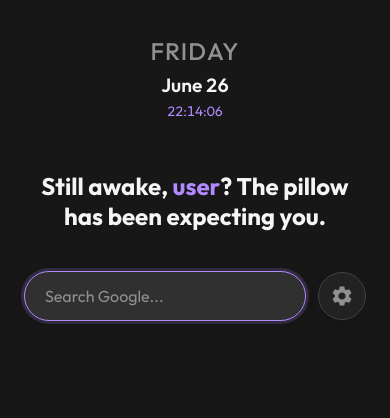
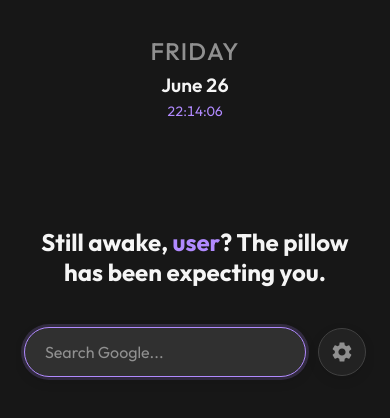
Before and after one commit to sarthak23j/browser-dashboard, a React (Vite) app: page / in a window 390 px wide. Shown: the top 418 px of the page. Built offline with nearby package versions, Linux system fonts and the light colour scheme.

Commit message:
style: push greeting and search bar down on mobile with margin-top 5rem

```diff
--- a/src/styles/Layout.css
+++ b/src/styles/Layout.css
@@ -84,7 +84,7 @@
 
   .center-content-wrapper {
     width: 100%;
-    margin-top: 1.5rem;
+    margin-top: 5rem;
     height: auto;
     flex: 1;
   }
```
